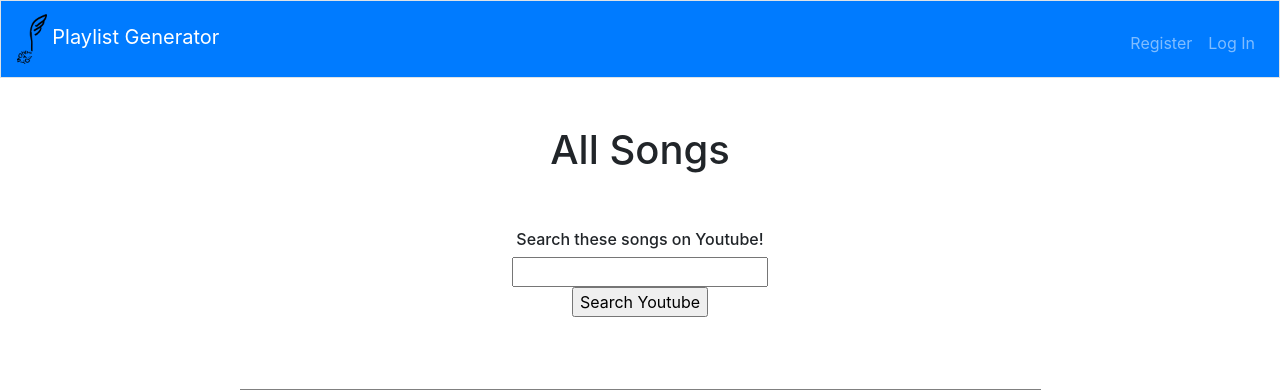
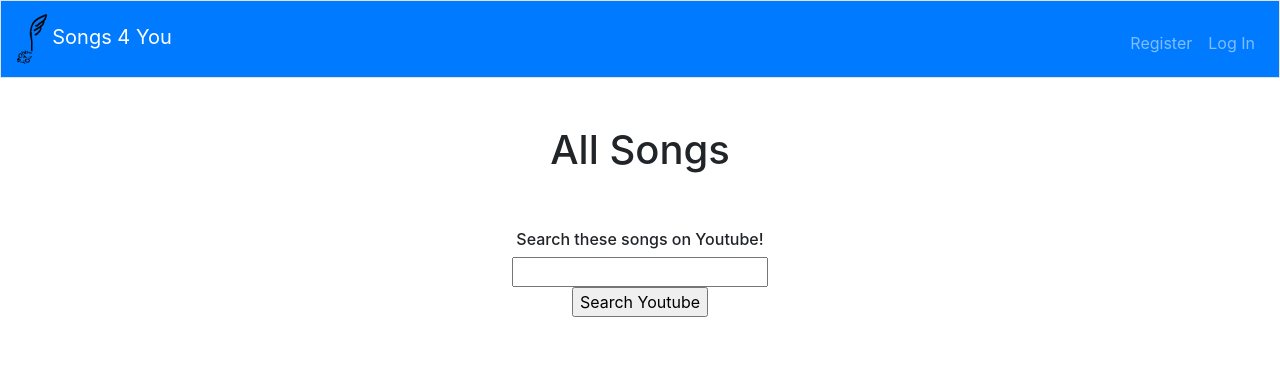
Before and after one commit to cathyeon/project, a Flask app: page /browse in a window 1280 px wide. Shown: the top 390 px of the page. Run offline with Flask 2, Linux system fonts and the light colour scheme; data comes from the database, SQL or seed files in the repository; some libraries are stand-ins or nearby versions.

Commit message:
Update layout.html

```diff
--- a/templates/layout.html
+++ b/templates/layout.html
@@ -1,4 +1,4 @@
-<!DOCTYPE html>
+<!DOCTYPE html-- Taken from CS50 Finance Problem Set>
 
 <html lang="en">
 
@@ -28,7 +28,7 @@
 
 
         <nav class="navbar navbar-expand-md navbar-dark bg-primary border">
-            <a class="navbar-brand" href="/"> <img src="./static/music.png" height="50"> Playlist Generator </a>
+            <a class="navbar-brand" href="/"> <img src="./static/music.png" height="50"> Songs 4 You </a>
             <button aria-controls="navbar" aria-expanded="false" aria-label="Toggle navigation" class="navbar-toggler" data-target="#navbar" data-toggle="collapse" type="button">
                 <span class="navbar-toggler-icon"></span>
             </button>
```
